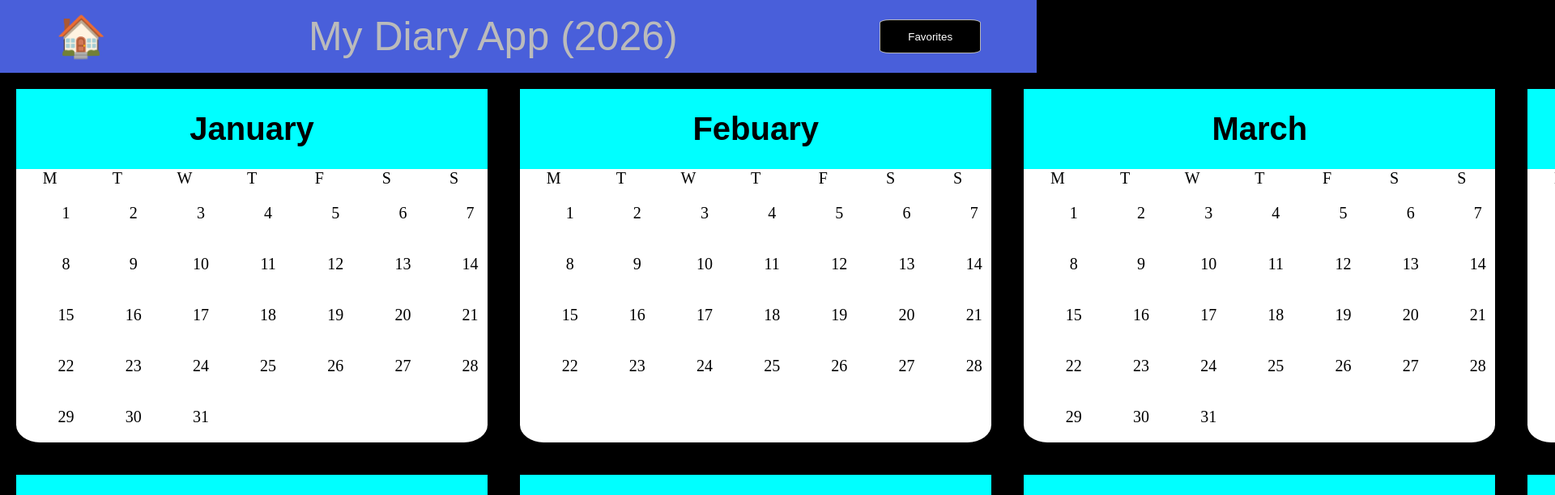
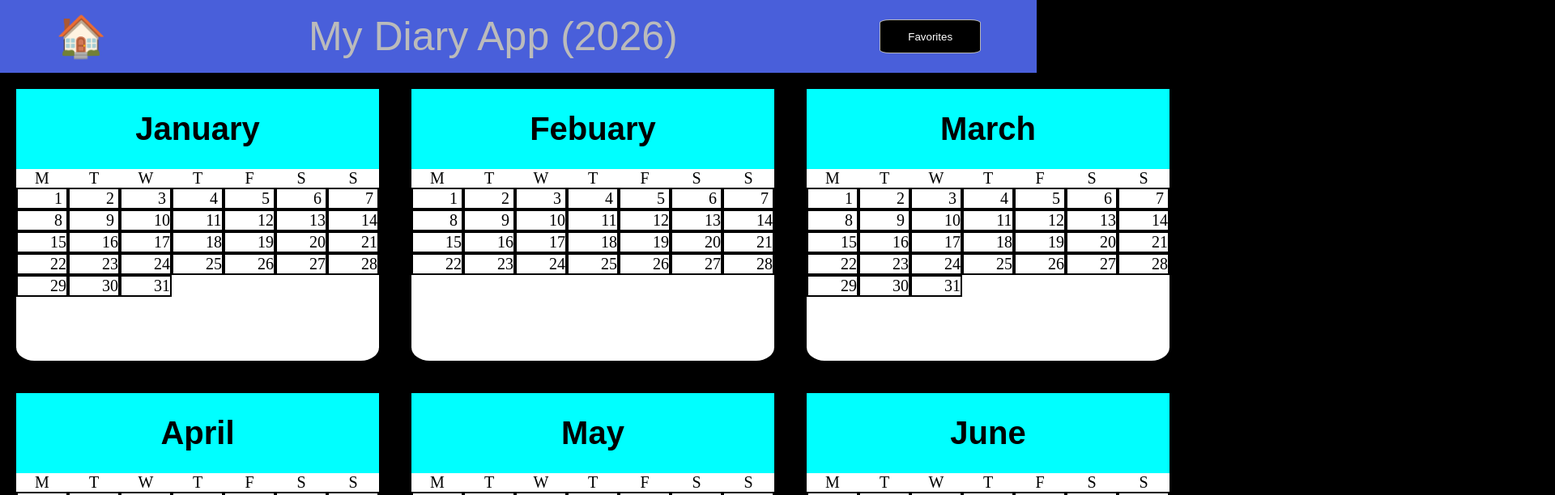
Before and after one commit to Scorp9514/Diary-App, a React (Vite) app in the folder diary-app/: page / in a window 1280 px wide. Shown: the top 612 px of the page at 81% size, 1920 px wide, since content can reach past the window. Built offline with nearby package versions, Linux system fonts and the light colour scheme; a web font is replaced by a local one.

Commit message:
finished the basic grids but the text is not aligned

```diff
--- a/diary-app/src/components/Calendars.jsx
+++ b/diary-app/src/components/Calendars.jsx
@@ -19,8 +19,8 @@ function Calendars({monthName,monthDays}){
 
         <div className="monthDays">
             {
-                daysArray.map((d,i)=>(
-                    <ul key={d}>{d}</ul>
+                daysArray.map((d)=>(
+                    <ul key={d} className="days">{d}</ul>
                 ))
             }
         </div>
--- a/diary-app/src/css/app.css
+++ b/diary-app/src/css/app.css
@@ -13,5 +13,5 @@ body{
 
 .calendars{
     display: grid;
-    grid-template-columns: 1fr 1fr 1fr 1fr;
+    grid-template-columns: 1fr 1fr 1fr;
 }
--- a/diary-app/src/css/calendars.css
+++ b/diary-app/src/css/calendars.css
@@ -26,4 +26,12 @@
 .monthDays{
     display: grid;
     grid-template-columns: 1fr 1fr 1fr 1fr 1fr 1fr 1fr;
+    text-align: center;
+    justify-self: center;
+
 }
+
+.days{
+    border: 2px solid black;
+    margin: 0;
+}
--- a/diary-app/src/css/navbar.css
+++ b/diary-app/src/css/navbar.css
@@ -27,6 +27,7 @@
     /* right: 20%; */
     /* margin: 0 15%; */
     width: 10%;
+    min-width: 100px;
     border: 1px solid rgba(255, 255, 255, 0.719);
     aspect-ratio: 3/1;
 }
```
